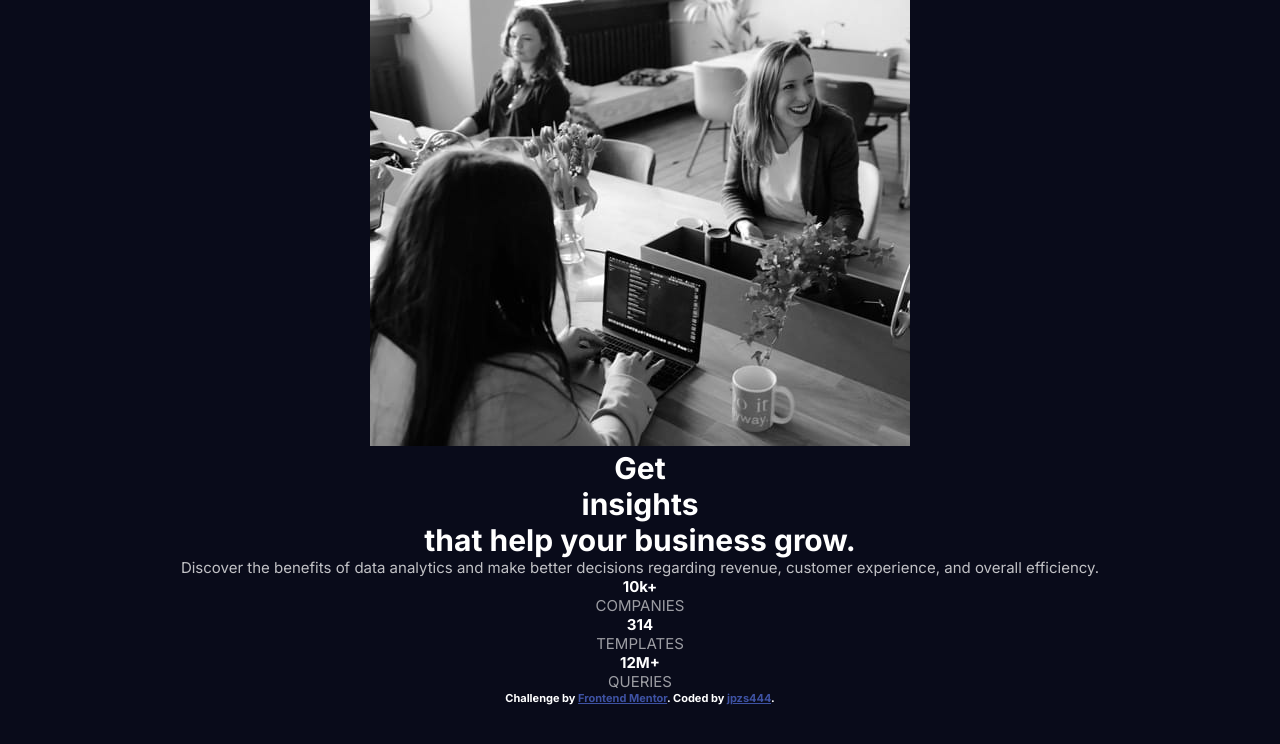
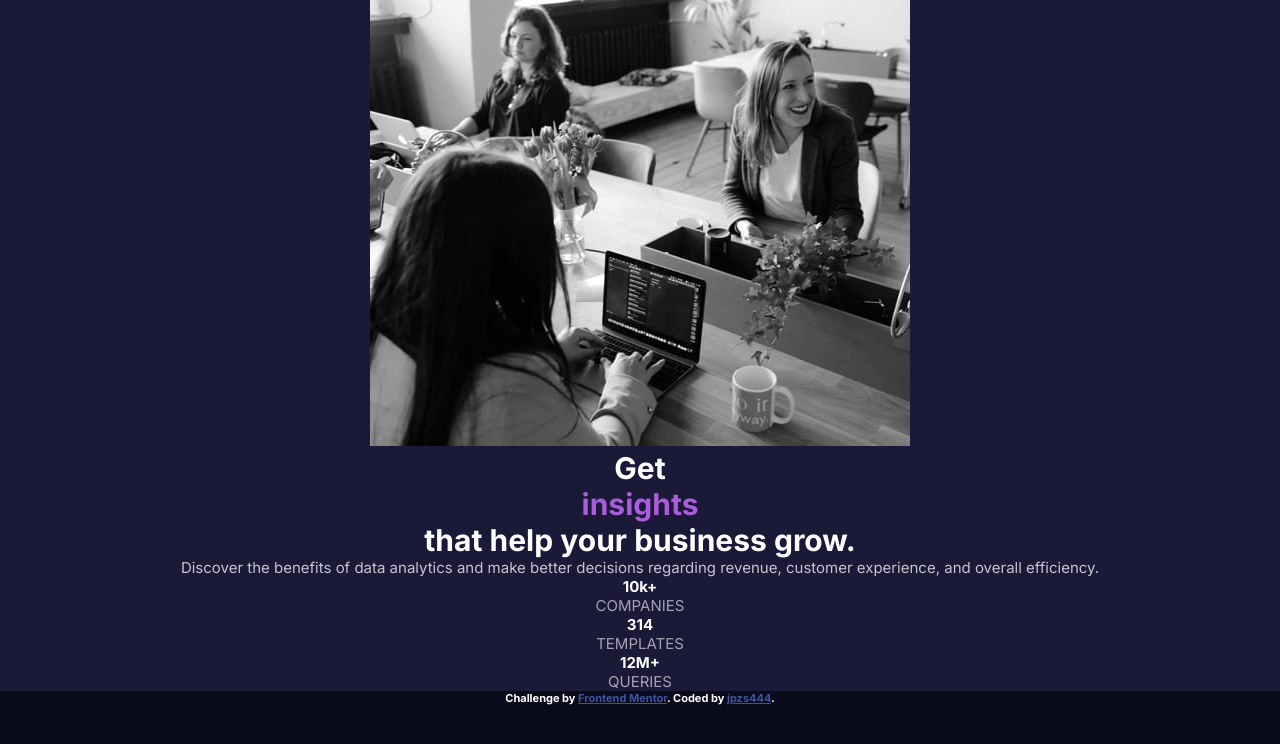
Before and after one commit to jpzs444/stats-preview-card-component, a plain HTML site: page index.html in a window 1280 px wide. Drawn offline with Linux system fonts and the light colour scheme.

Commit message:
✨ feat: finalize card and text colors

```diff
--- a/css/styles.css
+++ b/css/styles.css
@@ -27,6 +27,14 @@ body {
     text-align: center;
 }
 
+.card {
+    background-color: var(--dark-desaturated-blue);
+}
+
+.accent {
+    color: var(--soft-violet);
+}
+
 .main-paragraph {
     font-weight: 400;
     color: var(--slightly-transparent-white-main);
```
